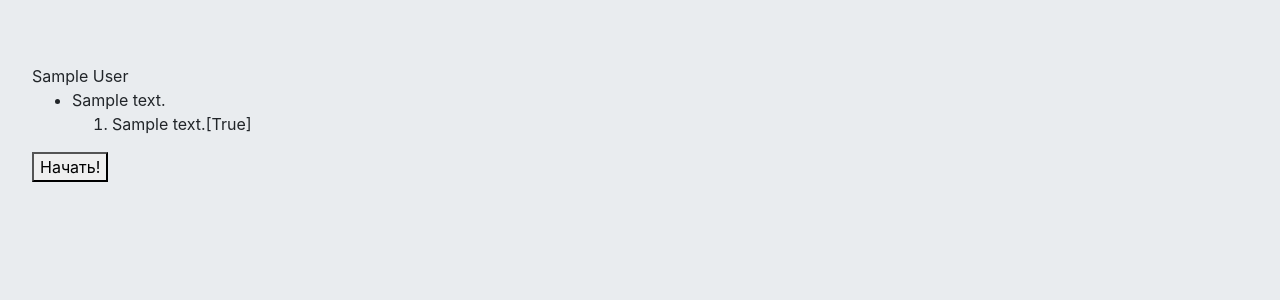
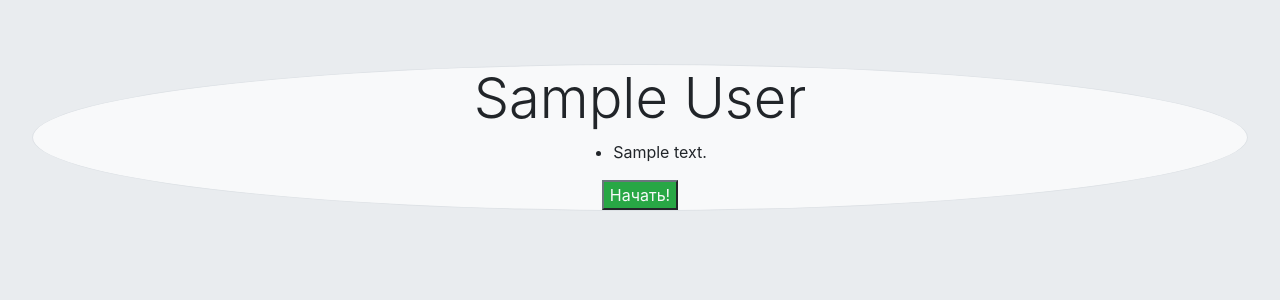
Before and after one commit to Jericho-kd/Django_quiz, a Django app: page /cardset/1 in a window 1280 px wide. Shown: the top 300 px of the page. Run offline with Django 3.2, Linux system fonts and the light colour scheme; a user stored in the database is signed in; tables that the repository leaves empty hold one stand-in row (values such as "Sample post"); some libraries are stand-ins or nearby versions.

Commit message:
Html files changed

```diff
--- a/accounts/admin.py
+++ b/accounts/admin.py
@@ -9,7 +9,7 @@ from .models import Answer, Card, CardSet
 class AnswerFormSet(BaseInlineFormSet):
     def clean(self):
         super(AnswerFormSet, self).clean()
-        total_correct = 0
+        total_correct= 0
         for form in self.forms:
             data = form.cleaned_data
             is_correct = data.get('is_correct', False)
--- a/accounts/models.py
+++ b/accounts/models.py
@@ -7,7 +7,7 @@ class Answer(models.Model):
     card = models.ForeignKey('Card', on_delete=models.CASCADE)
 
     def __str__(self):
-        return f'{self.text}[{self.is_correct}]'
+        return f'{self.text}'#[{self.is_correct}]'
 
 class Card(models.Model):
     text = models.CharField(max_length=100)
--- a/requirements.txt
+++ b/requirements.txt
@@ -1,4 +1,3 @@
 Django==2.2.5
-pkg-resources==0.0.0
 pytz==2019.2
 sqlparse==0.3.0
--- a/templates/quiz.html
+++ b/templates/quiz.html
@@ -2,24 +2,25 @@
 
 {% block title %}{{card_set.name}}{% endblock %}
 {% block content %}
+<div class="border rounded-circle bg-light">
+<div class="row justify-content-center">
+<h1 class="display-4">{{card_set.name}}</h1>
+</div>
 
-{{card_set.name}}
-
+<div class="row justify-content-center">
 <ul>
 {% for card in card_set.card.all %}
   <li>{{card.text}}</li>
-  <ol>
-  {% for answer in card.answer_set.all %}
-    <li>{{answer}}</li>
-  {% endfor %}
-  </ol>
 {% endfor %}
 </ul>
+</div>
 
+<div class="row justify-content-center">
 <form action="{% url 'startQuiz' %}" method='POST'>
   {% csrf_token %}
   <input type="hidden" value="{{card_set.pk}}" name="card_id"/>
-  <button type="submit">Начать!</button>
+  <button type="submit" class=".btn btn-outline-secondary text-light bg-success">Начать!</button>
 </form>
-
+</div>
+</div>
 {% endblock %}
--- a/templates/takequiz.html
+++ b/templates/takequiz.html
@@ -3,14 +3,14 @@
 {% block title %}Title{% endblock %}
 {% block content %}
 
+<h1>{{card.text}}</h1>
 <form action="{% url 'startQuiz' %}" method='POST'>
   {% csrf_token %}
-  <li>{{card.text}}</li>
   {% for answer in card.answer_set.all %}
-  <p>{{answer}}<input type="checkbox" name="{{answer.pk}}"></p>
+  <p>{{answer.text}}  <input class="checkbox" type="checkbox" name="{{answer.pk}}"></p>
   {% endfor %}
   <input type="hidden" value="{{card_id}}" name="card_id"/>
-  <button type="submit">Дальше</button>
+  <button type="submit" class=".btn btn-outline-secondary text-light bg-success">Дальше</button>
 </form>
 
 {% endblock %}
```
Also changed, not shown: templates/home.html (+10 -5 lines), templates/results.html (+6 -1 lines), 1 other file.
